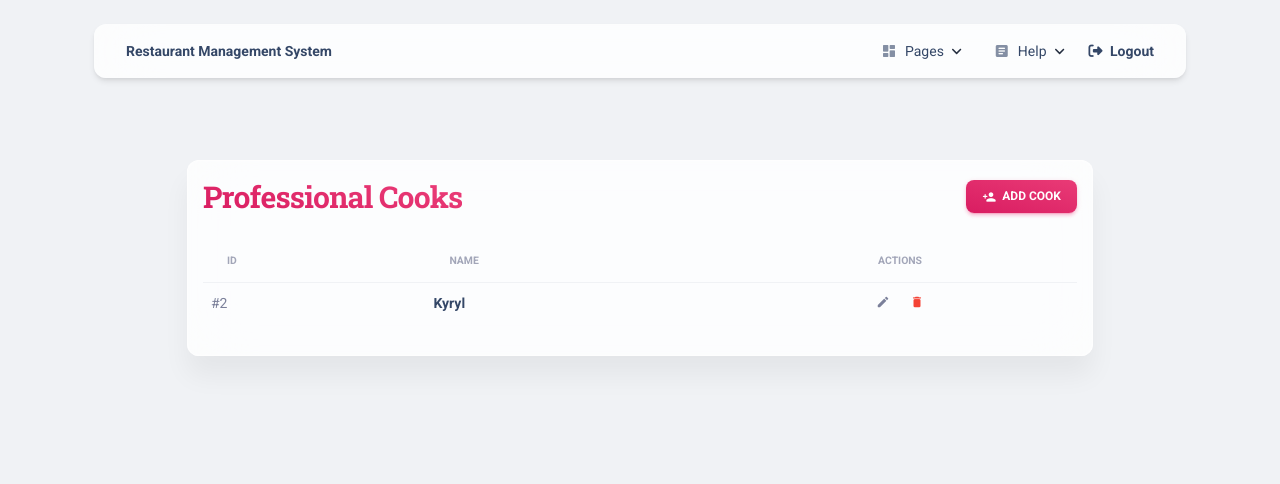
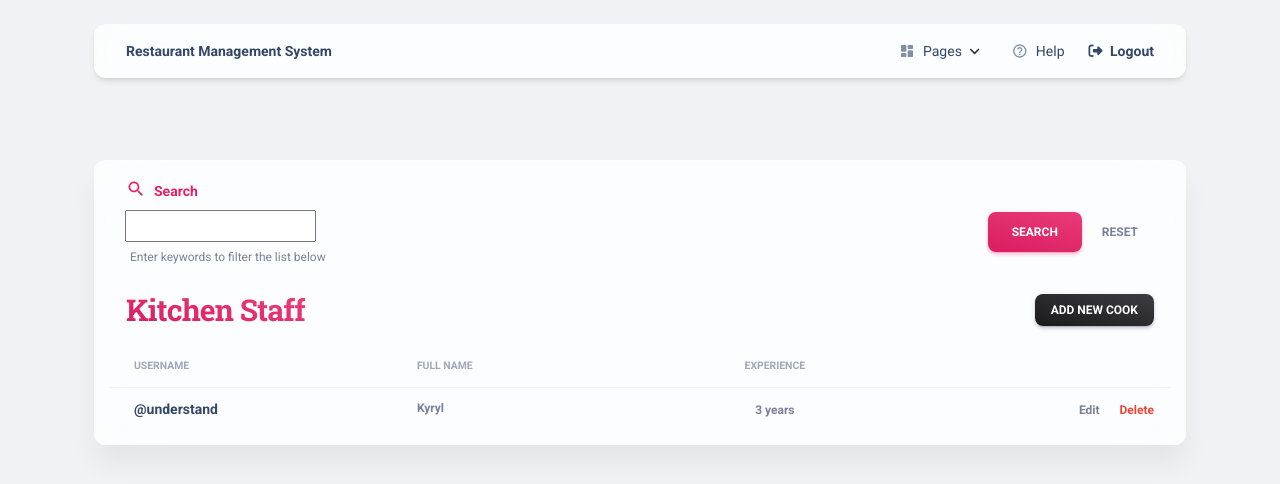
Before and after one commit to qw1nch741/restaurant-menu-management-system, a Django app: page /cook/ in a window 1280 px wide. Shown: the top 484 px of the page. Run offline with Django 5.2, Linux system fonts and the light colour scheme; a user stored in the database is signed in; data comes from the database, SQL or seed files in the repository; some libraries are stand-ins or nearby versions.

Commit message:
updated html files to include the searchbar

```diff
--- a/templates/includes/navigation.html
+++ b/templates/includes/navigation.html
@@ -1,11 +1,10 @@
 {% load static %}
-<!-- Navbar -->
 <div class="container position-sticky z-index-sticky top-0">
   <div class="row">
     <div class="col-12">
-        <nav class="navbar navbar-expand-lg  blur border-radius-xl mt-4 top-0 z-index-3 shadow position-absolute my-3 py-2 start-0 end-0 mx-4">
+      <nav class="navbar navbar-expand-lg blur border-radius-xl mt-4 top-0 z-index-3 shadow position-absolute my-3 py-2 start-0 end-0 mx-4">
         <div class="container-fluid px-0">
-            <a class="navbar-brand font-weight-bolder ms-sm-3" href="/" rel="tooltip" title="Designed and Coded by Creative Tim" data-placement="bottom">
+          <a class="navbar-brand font-weight-bolder ms-sm-3" href="{% url 'menu:index' %}">
             Restaurant Management System
           </a>
           <button class="navbar-toggler shadow-none ms-2" type="button" data-bs-toggle="collapse" data-bs-target="#navigation" aria-controls="navigation" aria-expanded="false" aria-label="Toggle navigation">
@@ -15,8 +14,10 @@
               <span class="navbar-toggler-bar bar3"></span>
             </span>
           </button>
+
           <div class="collapse navbar-collapse pt-3 pb-2 py-lg-0 w-100" id="navigation">
             <ul class="navbar-nav navbar-nav-hover ms-auto">
+
               <li class="nav-item dropdown dropdown-hover mx-2">
                 <a class="nav-link ps-2 d-flex cursor-pointer align-items-center" id="dropdownMenuPages" data-bs-toggle="dropdown" aria-expanded="false">
                   <i class="material-icons opacity-6 me-2 text-md">dashboard</i>
@@ -24,67 +25,31 @@
                   <img src="{% static 'assets/img/down-arrow-dark.svg' %}" alt="down-arrow" class="arrow ms-auto ms-md-2">
                 </a>
                 <div class="dropdown-menu dropdown-menu-animation ms-n3 dropdown-md p-3 border-radius-xl mt-0 mt-lg-3" aria-labelledby="dropdownMenuPages">
-                    <div class="d-none d-lg-block">
-                      <h6 class="dropdown-header text-dark font-weight-bolder d-flex align-items-center px-1">
-                        Restaurant
-                      </h6>
-                      <a href="{% url 'menu:dish-list' %}" class="dropdown-item border-radius-md">
-                        <span>Dishes</span>
-                      </a>
-                      <a href="{% url 'menu:dish-type-list' %}" class="dropdown-item border-radius-md">
-                        <span>Dish types</span>
-                      </a>
-                      <a href="{% url 'menu:cook-list' %}" class="dropdown-item border-radius-md">
-                        <span>Cooks</span>
-                      </a>
-                      <h6 class="dropdown-header text-dark font-weight-bolder d-flex align-items-center px-1 mt-3">
-                        Account
-                      </h6>
-                      <a href="{% url 'login' %}" class="dropdown-item border-radius-md">
-                        <span>Sign In</span>
-                      </a>
-                    </div>
+                  <h6 class="dropdown-header text-dark font-weight-bolder px-1">Restaurant</h6>
+                  <a href="{% url 'menu:dish-list' %}" class="dropdown-item border-radius-md">Dishes</a>
+                  <a href="{% url 'menu:dish-type-list' %}" class="dropdown-item border-radius-md">Dish Types</a>
+                  <a href="{% url 'menu:cook-list' %}" class="dropdown-item border-radius-md">Cooks</a>
 
+                  {% if not request.user.is_authenticated %}
+                    <h6 class="dropdown-header text-dark font-weight-bolder px-1 mt-3">Account</h6>
+                    <a href="{% url 'login' %}" class="dropdown-item border-radius-md">Sign In</a>
+                  {% endif %}
                 </div>
               </li>
-                <li class="nav-item dropdown dropdown-hover mx-2">
-                  <a class="nav-link ps-2 d-flex cursor-pointer align-items-center" id="dropdownMenuDocs" data-bs-toggle="dropdown" aria-expanded="false">
-                    <i class="material-icons opacity-6 me-2 text-md">article</i>
+
+              <li class="nav-item mx-2">
+                <a class="nav-link ps-2 d-flex cursor-pointer align-items-center" href="{% url 'menu:help-page' %}">
+                  <i class="material-icons opacity-6 me-2 text-md">help_outline</i>
                   Help
-                    <img src="{% static 'assets/img/down-arrow-dark.svg' %}" alt="down-arrow" class="arrow ms-auto ms-md-2">
                 </a>
-                  <ul class="dropdown-menu dropdown-menu-end dropdown-menu-animation dropdown-md dropdown-md-responsive mt-0 mt-lg-3 p-3 border-radius-lg" aria-labelledby="dropdownMenuDocs">
-                    <div class="d-none d-lg-block">
-                      <ul class="list-group">
-                        <li class="nav-item list-group-item border-0 p-0">
-                          <a class="dropdown-item py-2 ps-3 border-radius-md" target="_blank" href="https://appseed.us/support">
-                            <h6 class="dropdown-header text-dark font-weight-bolder d-flex justify-content-cente align-items-center p-0">Support</h6>
-                            <span class="text-sm">Get support from experts (email and Discord)</span>
-                          </a>
-                        </li>
-                      </ul>
-                    </div>
-                    <div class="row d-lg-none">
-                      <div class="col-md-12 g-0">
-                        <a class="dropdown-item py-2 ps-3 border-radius-md" target="_blank" href="https://appseed.us/support">
-                          <h6 class="dropdown-header text-dark font-weight-bolder d-flex justify-content-cente align-items-center p-0">Support</h6>
-                          <span class="text-sm">Get support from experts (email and Discord)</span>
-                        </a>
-
-                      </div>
-                    </div>
-                  </ul>
               </li>
 
               {% if request.user.is_authenticated %}
                 <li class="nav-item ms-lg-auto">
                   <form method="post" action="{% url 'logout' %}" id="logout-form" class="d-inline">
-                      {% csrf_token %}
-                      <button type="submit" class="nav-link nav-link-icon me-2 border-0 bg-transparent"
-                              style="cursor: pointer;">
+                    {% csrf_token %} <button type="submit" class="nav-link nav-link-icon me-2 border-0 bg-transparent" style="cursor: pointer;">
                       <i class="fa fa-sign-out me-1"></i>
-                        <p class="d-inline text-sm z-index-1 font-weight-bold mb-0"
-                           data-bs-toggle="tooltip" data-bs-placement="bottom" title="Sign OUT">Logout</p>
+                      <p class="d-inline text-sm z-index-1 font-weight-bold mb-0">Logout</p>
                     </button>
                   </form>
                 </li>
@@ -94,7 +59,6 @@
           </div>
         </div>
       </nav>
-        <!-- End Navbar -->
     </div>
   </div>
 </div>
--- a/templates/includes/pagination.html
+++ b/templates/includes/pagination.html
@@ -1,35 +1,25 @@
 {% if is_paginated %}
   <div class="pagination-container justify-content-center d-flex mt-4">
     <ul class="pagination pagination-primary">
-
       {% if page_obj.has_previous %}
         <li class="page-item">
-          <a class="page-link" href="?page={{ page_obj.previous_page_number }}" aria-label="Previous">
-            <span aria-hidden="true"><i class="material-icons" aria-hidden="true">chevron_left</i></span>
+          <a class="page-link" href="?{% if request.GET.name %}name={{ request.GET.name }}&{% elif request.GET.username %}username={{ request.GET.username }}&{% endif %}page={{ page_obj.previous_page_number }}">
+            <span aria-hidden="true">&laquo;</span>
           </a>
-        </li>
-      {% else %}
-        <li class="page-item disabled">
-          <span class="page-link"><i class="material-icons">chevron_left</i></span>
         </li>
       {% endif %}
 
       <li class="page-item active">
-        <span class="page-link">{{ page_obj.number }} / {{ paginator.num_pages }}</span>
+        <span class="page-link text-white">{{ page_obj.number }} / {{ paginator.num_pages }}</span>
       </li>
 
       {% if page_obj.has_next %}
         <li class="page-item">
-          <a class="page-link" href="?page={{ page_obj.next_page_number }}" aria-label="Next">
-            <span aria-hidden="true"><i class="material-icons" aria-hidden="true">chevron_right</i></span>
+          <a class="page-link" href="?{% if request.GET.name %}name={{ request.GET.name }}&{% elif request.GET.username %}username={{ request.GET.username }}&{% endif %}page={{ page_obj.next_page_number }}">
+            <span aria-hidden="true">&raquo;</span>
           </a>
         </li>
-      {% else %}
-        <li class="page-item disabled">
-          <span class="page-link"><i class="material-icons">chevron_right</i></span>
-        </li>
       {% endif %}
-
     </ul>
   </div>
 {% endif %}
--- a/templates/menu/cook_list.html
+++ b/templates/menu/cook_list.html
@@ -1,52 +1,54 @@
 {% extends "base.html" %}
-{% load static %}
-
 {% block content %}
   {% include 'includes/navigation.html' %}
 
   <div class="container mt-9">
-    <div class="row">
-      <div class="col-lg-10 mx-auto">
     <div class="card card-body blur shadow-blur">
 
-          <div class="d-flex justify-content-between align-items-center mb-4">
-            <h3 class="mb-0 text-gradient text-primary font-weight-bolder">Professional Cooks</h3>
-            <a href="{% url 'menu:cook-create' %}" class="btn btn-sm bg-gradient-primary mb-0">
-              <i class="material-icons text-sm">person_add</i>&nbsp;&nbsp;Add Cook
-            </a>
+      {% include "includes/search_bar.html" %}
+
+      <div class="d-flex justify-content-between align-items-center mb-3 px-3">
+        <h3 class="text-gradient text-primary mb-0">Kitchen Staff</h3>
+        <a href="{% url 'menu:cook-create' %}" class="btn btn-sm bg-gradient-dark mb-0">Add New Cook</a>
       </div>
 
       <div class="table-responsive">
-            <table class="table table-flush align-items-center">
+        <table class="table align-items-center mb-0">
           <thead>
             <tr>
-                  <th class="text-uppercase text-secondary text-xxs font-weight-bolder opacity-7">ID</th>
-                  <th class="text-uppercase text-secondary text-xxs font-weight-bolder opacity-7">Name</th>
-                  <th class="text-uppercase text-secondary text-xxs font-weight-bolder opacity-7 text-center">Actions</th>
+              <th class="text-uppercase text-secondary text-xxs font-weight-bolder opacity-7">Username</th>
+              <th class="text-uppercase text-secondary text-xxs font-weight-bolder opacity-7 ps-2">Full Name</th>
+              <th class="text-center text-uppercase text-secondary text-xxs font-weight-bolder opacity-7">Experience</th>
+              <th class="text-secondary opacity-7"></th>
             </tr>
           </thead>
           <tbody>
             {% for cook in cook_list %}
               <tr>
-                    <td class="text-sm">#{{ cook.id }}</td>
-                    <td class="text-sm">
-                      {# CLICKABLE LINK TO DETAIL #}
-                      <a href="{% url 'menu:cook-detail' pk=cook.id %}" class="text-dark font-weight-bold mb-0">
-                        {{ cook.first_name }} {{ cook.last_name }}
+                <td>
+                  <a href="{% url 'menu:cook-detail' pk=cook.id %}" class="ps-3 text-sm font-weight-bold text-dark">
+                    @{{ cook.username }}
                   </a>
                 </td>
-                    <td class="text-center">
-                      <a href="{% url 'menu:cook-update' pk=cook.id %}" class="text-secondary me-3"><i class="material-icons text-sm">edit</i></a>
-                      <a href="{% url 'menu:cook-delete' pk=cook.id %}" class="text-danger"><i class="material-icons text-sm">delete</i></a>
+                <td>
+                  <p class="text-xs font-weight-bold mb-0">{{ cook.first_name }} {{ cook.last_name }}</p>
+                </td>
+                <td class="align-middle text-center">
+                  <span class="text-secondary text-xs font-weight-bold">{{ cook.years_of_experience }} years</span>
+                </td>
+                <td class="align-middle text-end pe-3">
+                  <a href="{% url 'menu:cook-update' pk=cook.id %}" class="text-secondary font-weight-bold text-xs me-3">Edit</a>
+                  <a href="{% url 'menu:cook-delete' pk=cook.id %}" class="text-danger font-weight-bold text-xs">Delete</a>
                 </td>
               </tr>
+            {% empty %}
+              <tr><td colspan="4" class="text-center py-4 text-secondary">No cooks found.</td></tr>
             {% endfor %}
           </tbody>
         </table>
       </div>
+
       {% include "includes/pagination.html" %}
     </div>
   </div>
-    </div>
-  </div>
 {% endblock %}
```
Also changed, not shown: templates/menu/dish_list.html (+28 -22 lines), templates/menu/dishtype_list.html (+18 -17 lines). Lines whose indentation alone changed are shown as unchanged.
